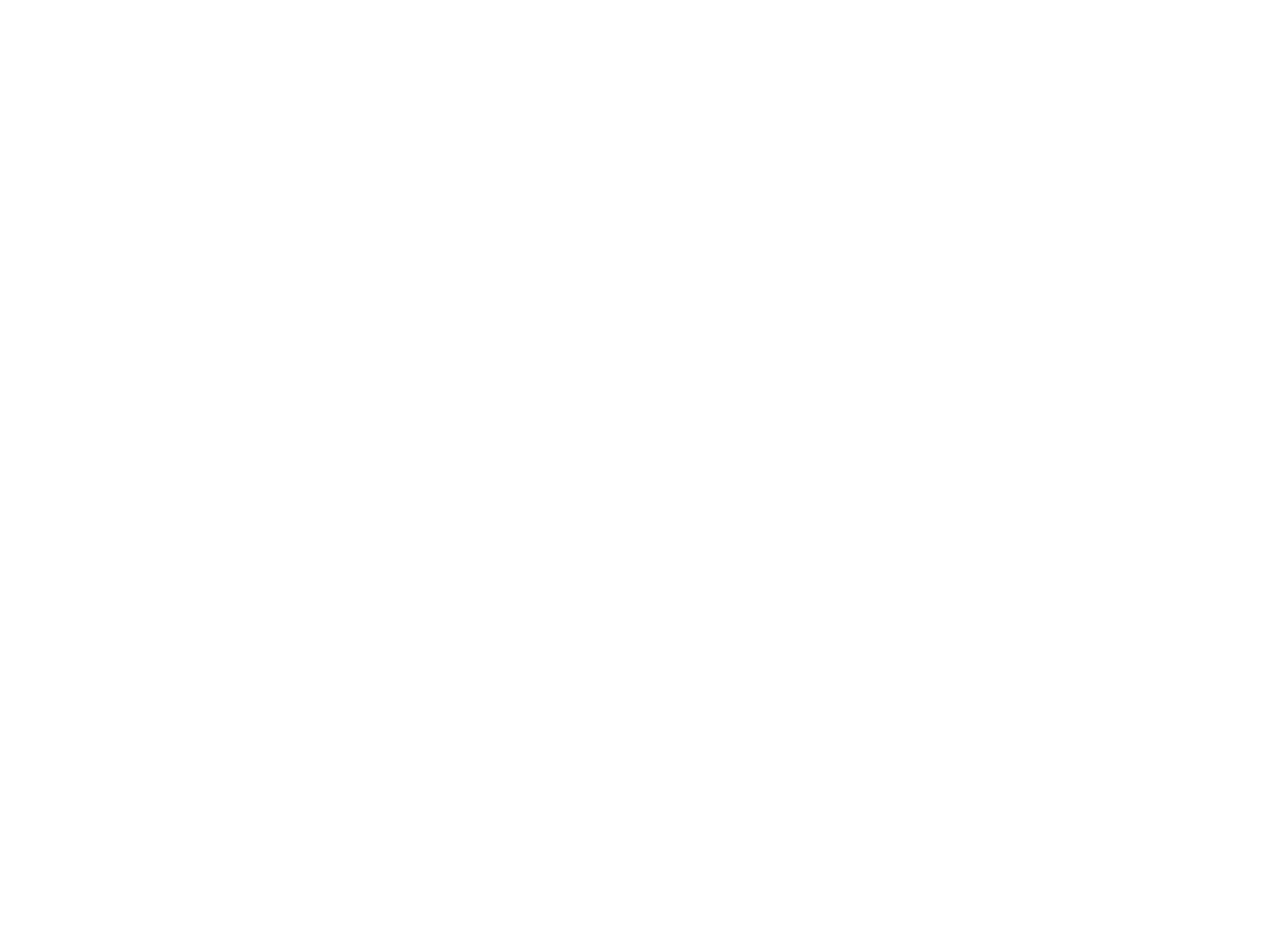
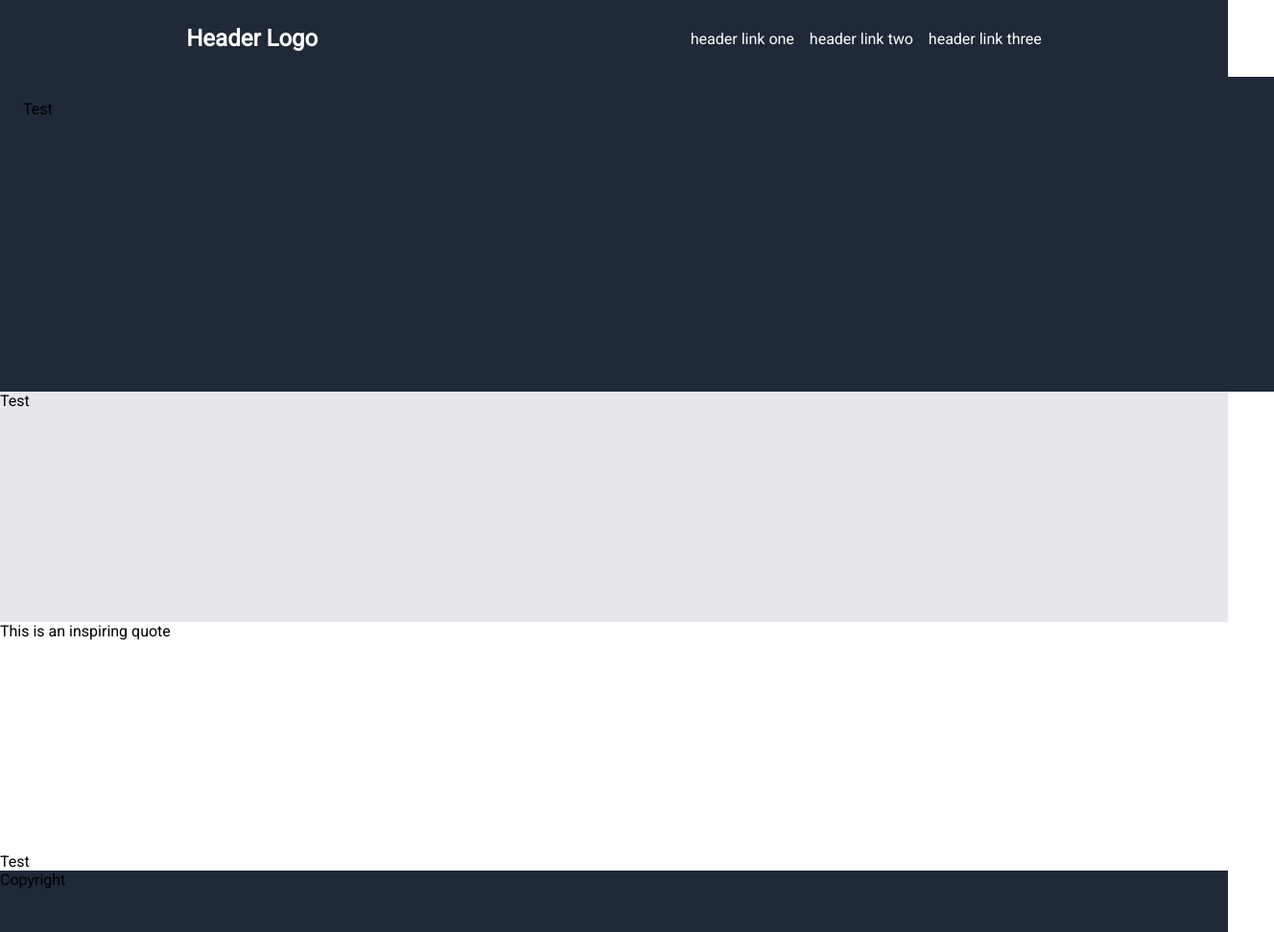
Before and after one commit to ferrarib/odin-landing-page, a plain HTML site: page index.html in a window 1280 px wide. Shown: the whole page at 96% size, 1328 px wide, since content can reach past the window. Before the commit the page ends 800 px from the top, so only its background shows below. Drawn offline with Linux system fonts and the light colour scheme.

Commit message:
Added portion of landing page as requested in guidelines

```diff
--- a/index.css
+++ b/index.css
@@ -0,0 +1,66 @@
+* {
+    font-family: 'roboto';
+}
+
+body {
+    margin: 0;
+    display: flex;
+    flex-direction: column;
+}
+
+body > * {
+    width: 100vw;
+}
+
+.header, .footer, .section1 {
+    background-color: #1f2937;
+}
+
+.header {
+    height: 10vh;
+    display: flex;
+    justify-content: space-around;
+    flex-direction: column;
+}
+
+.header-logo {
+    font-size: 24px;
+    color: #f9faf8;
+}
+
+.nav {
+    display: flex;
+    justify-content: space-around;
+}
+
+.nav > * {
+    color: white;
+}
+
+ul {
+    list-style: none;
+    display: flex;
+    align-items: center;
+    padding: 0;
+    gap: 16px;
+}
+
+.section1 {
+    padding: 24px;
+    height: 35vh;
+    display: flex;
+
+}
+
+.section2 {
+    background-color: #e5e7eb;
+    height: 30vh;
+}
+
+.section3 {
+    height: 30vh;
+}
+
+.footer {
+    height: 8vh;
+}
--- a/index.html
+++ b/index.html
@@ -5,8 +5,25 @@
     <meta name="viewport" content="width=device-width, initial-scale=1.0">
     <title>Landing Page</title>
     <link rel="stylesheet" href="index.css">
+    <link rel="preconnect" href="https://fonts.googleapis.com">
+<link rel="preconnect" href="https://fonts.gstatic.com" crossorigin>
+<link href="https://fonts.googleapis.com/css2?family=Roboto&display=swap" rel="stylesheet">
 </head>
 <body>
-
+    <div class="header">
+        <div class="nav">
+            <h3 class="header-logo">Header Logo</h3>
+            <ul>
+                <li>header link one</li>
+                <li>header link two</li>
+                <li>header link three</li>
+            </ul>
+        </div>
+    </div>
+    <div class="section1">Test</div>
+    <div class="section2">Test</div>
+    <div class="section3">This is an inspiring quote</div>
+    <div class="section4">Test</div>
+    <div class="footer">Copyright</div>
 </body>
 </html>
```
